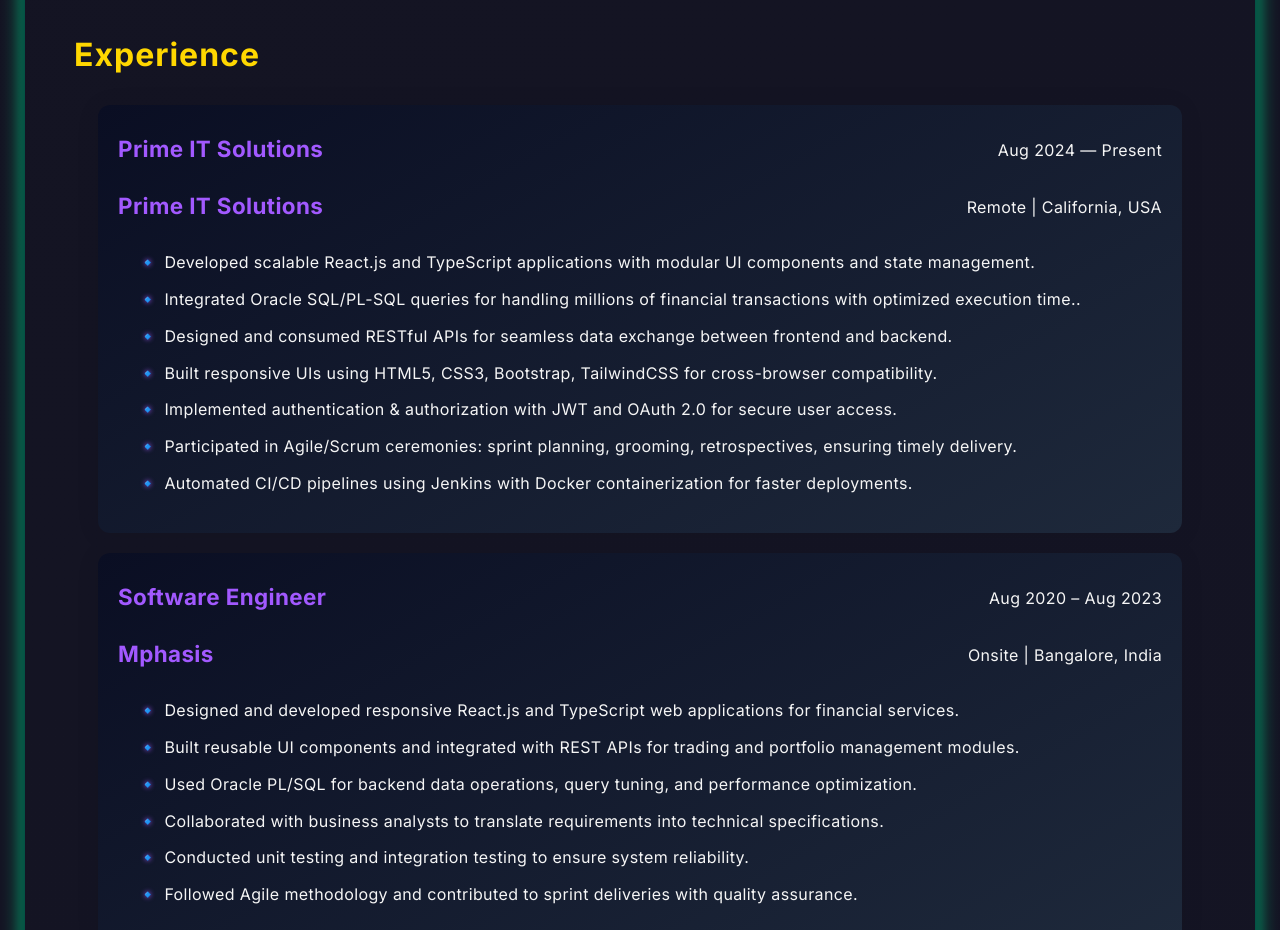
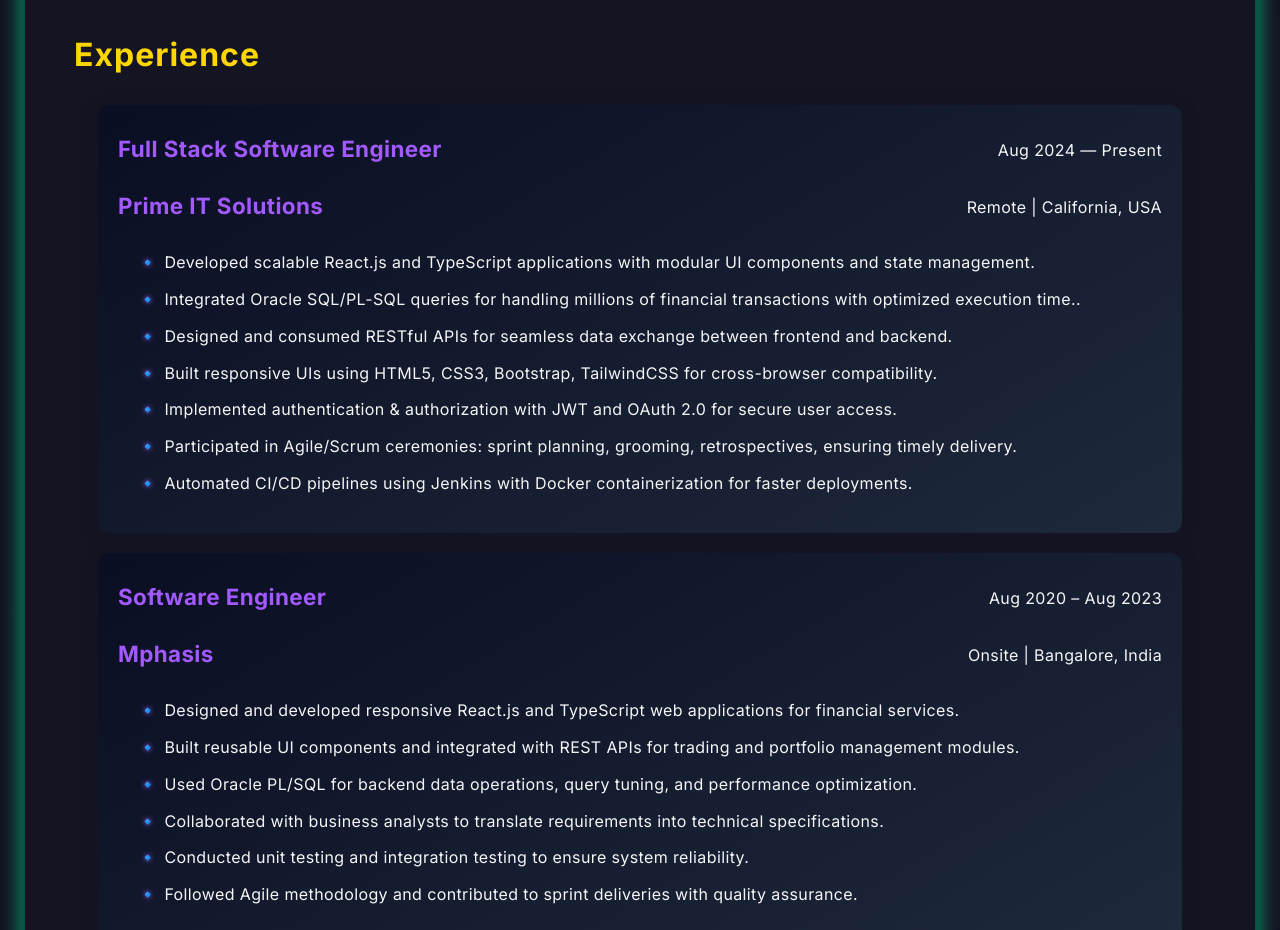
Before and after one commit to vijaya-chintapalli/Portfolio, a plain HTML site: page index.html in a window 1280 px wide. Shown: the part 2440-3370 px from the top of the page. Drawn offline with nearby package versions, Linux system fonts and the light colour scheme.

Commit message:
Update index.html

```diff
--- a/index.html
+++ b/index.html
@@ -119,7 +119,7 @@
         <div class="experience-cards">
         <div class="experience-card">
             <div class="experience-row">
-            <h3>Prime IT Solutions</h3>
+            <h3>Full Stack Software Engineer</h3>
             <span>Aug 2024 — Present</span>
             </div>
             <div class="experience-row">
```
